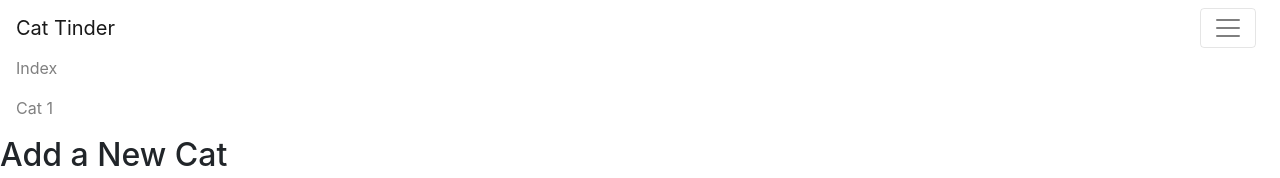
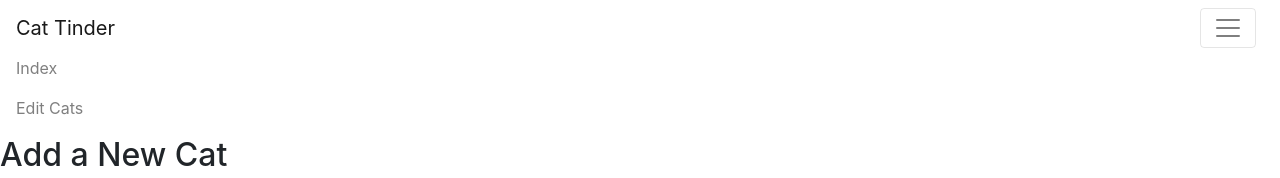
Before and after one commit to nickdsaunders/cat-tinder-frontend, a React (Create React App) app: page /catnew in a window 1280 px wide. Both pictures are taken after a click on the button 1228 px from the left and 28 px from the top of the page. Shown: the top 178 px of the page. Built offline with nearby package versions, Linux system fonts and the light colour scheme.

Commit message:
read functionality done

```diff
--- a/src/App.js
+++ b/src/App.js
@@ -15,7 +15,7 @@ class App extends Component {
   constructor(props) {
     super(props);
     this.state = {
-      cats: cats,
+      cats: cats
     };
   }
   createNewCat = (newcat) => {
--- a/src/components/Header.js
+++ b/src/components/Header.js
@@ -28,7 +28,7 @@ const Header = (props) => {
               <NavLink href="/catindex/">Index</NavLink>
             </NavItem>
             <NavItem>
-              <NavLink href="/catshow/1">Cat 1</NavLink>
+              <NavLink href="/catedit/">Edit Cats</NavLink>
             </NavItem>
           </Nav>
         </Collapse>
--- a/src/pages/CatNew.js
+++ b/src/pages/CatNew.js
@@ -10,7 +10,7 @@ class CatNew extends Component {
       form: {
         name: "",
         age: "",
-        enjoys: "",
+        enjoys: ""
       },
       submitted: false
     };
@@ -19,8 +19,6 @@ class CatNew extends Component {
   handleChange = (e) => {
     let { form } = this.state;
     form[e.target.name] = e.target.value;
-    // console.log("name", e.target.name);
-    // console.log("value", e.target.value);
     this.setState({ form: form });
   };
 
```
